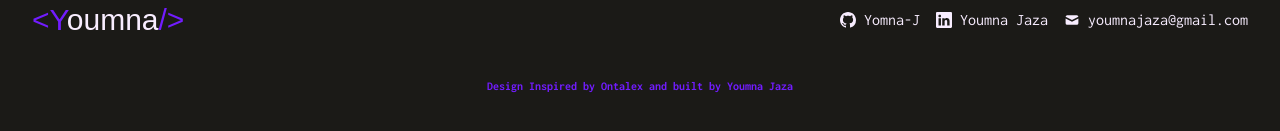
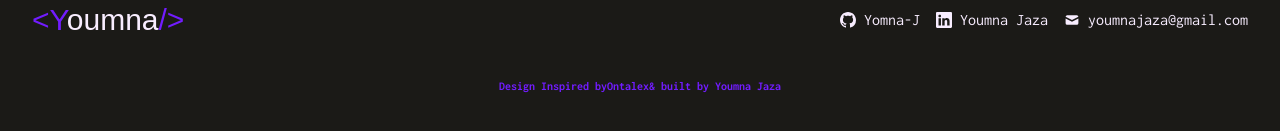
Before and after one commit to Yomna-J/Portfolio, a React (Create React App) app: page / in a window 1280 px wide. Shown: the part 10284-10415 px from the top of the page. Built offline with nearby package versions, Linux system fonts and the light colour scheme.

Commit message:
Updated Footer  - Updated attribution

```diff
--- a/src/components/Footer.jsx
+++ b/src/components/Footer.jsx
@@ -41,8 +41,20 @@ const Footer = () => {
       </div>
       <h1 className="py-2 text-xs font-bold text-primary">
         Design Inspired by
-        <a href="https://www.figma.com/@ontalex"> Ontalex</a> and built by
-        Youmna Jaza
+        <a
+          href="https://www.figma.com/@ontalex"
+          className="hover:text-secondary"
+        >
+          Ontalex
+        </a>
+        & built by
+        <a
+          className="hover:text-secondary"
+          href="https://github.com/Yomna-J/Portfolio"
+        >
+          {" "}
+          Youmna Jaza
+        </a>
       </h1>
     </div>
   );
```
